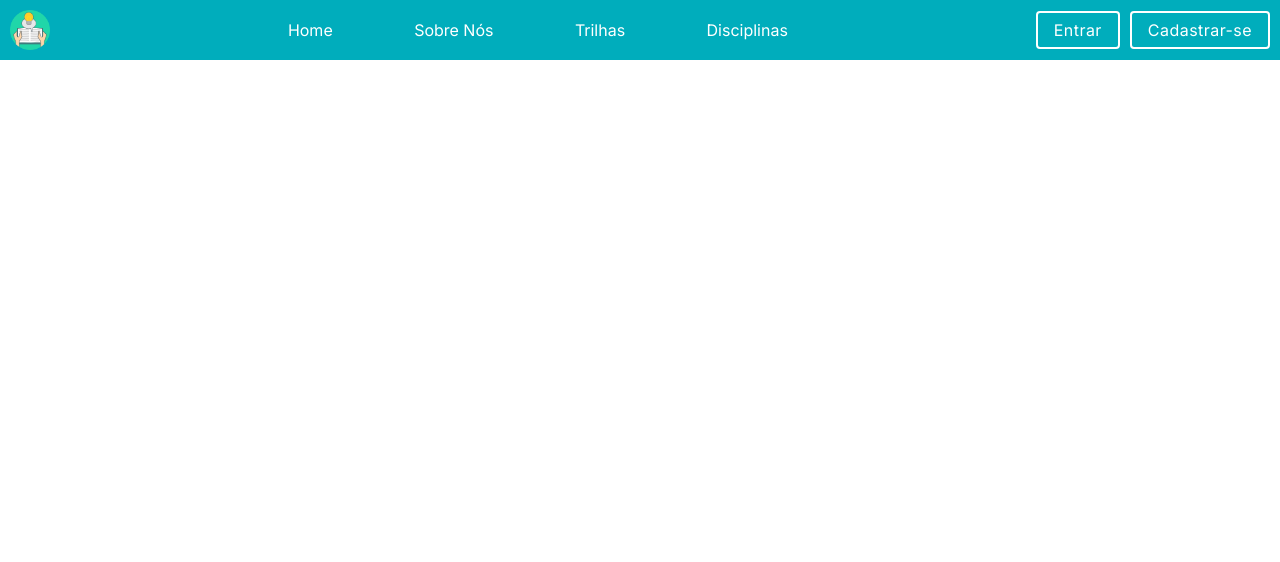
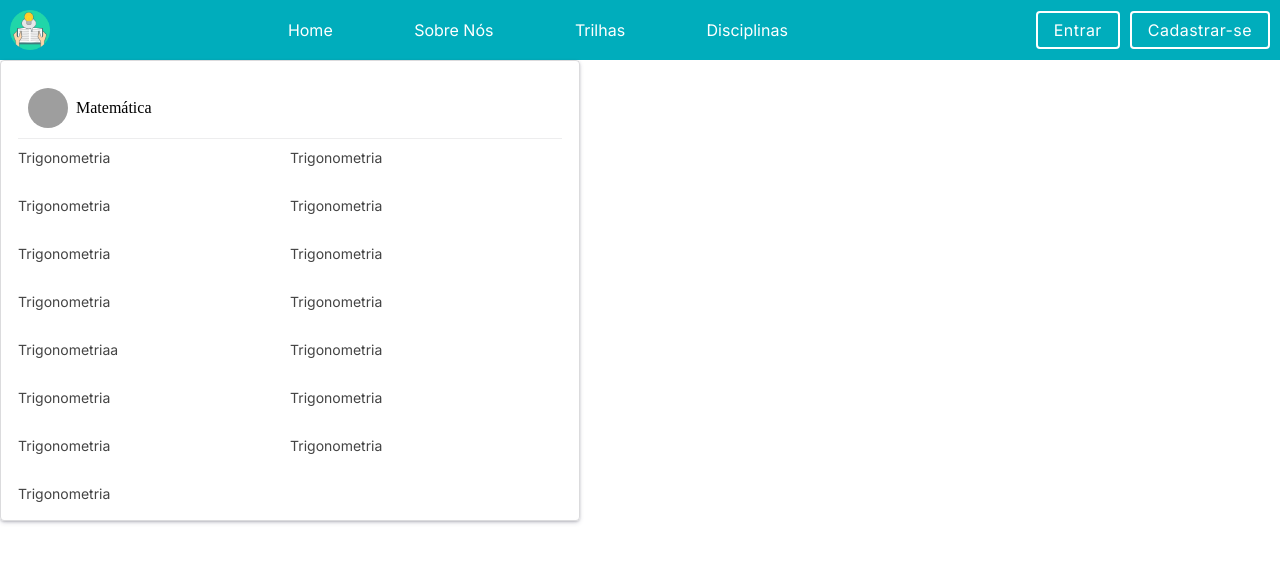
Before and after one commit to jvitorfeliciano/Know-Bridge, a React (Create React App) app: page /trails in a window 1280 px wide. Shown: the top 562 px of the page. Built offline with nearby package versions, Linux system fonts and the light colour scheme; no server answers; grey boxes are pictures that could not be loaded.

Commit message:
feat: add Content Box component

```diff
--- a/src/App.js
+++ b/src/App.js
@@ -7,6 +7,7 @@ import { UserProvider } from "./contexts/userContext";
 import HomePage from "./pages/HomePage";
 import SignIn from "./pages/SignIn";
 import SignUp from "./pages/SignUp";
+import TrailsPage from "./pages/TrailsPage";
 import UserPage from "./pages/UserPage";
 
 function App() {
@@ -48,6 +49,7 @@ function App() {
                             </ProtectedRouteGuard>
                         }
                     />
+                    <Route path="/trails" element={<TrailsPage />} />
                 </Routes>
             </BrowserRouter>
         </UserProvider>
--- /dev/null
+++ b/src/components/ContentBox/index.js
@@ -0,0 +1,89 @@
+import { Avatar } from "@mui/material";
+import styled from "styled-components";
+import colorDictionary from "../../constants/colors";
+
+export default function ContentBox() {
+    return (
+        <Container>
+            <Top>
+                <TopLeft>
+                    <Avatar alt="Remy Sharp" src="/static/images/avatar/1.jpg" />
+                    <h2>Matemática</h2>
+                </TopLeft>
+                <TopRight></TopRight>
+            </Top>
+            <Bottom>
+                <div>
+                    <h3>Trigonometria</h3>
+                    <h3>Trigonometria</h3>
+                    <h3>Trigonometria</h3>
+                    <h3>Trigonometria</h3>
+                    <h3>Trigonometriaa</h3>
+                    <h3>Trigonometria</h3>
+                    <h3>Trigonometria</h3>
+                    <h3>Trigonometria</h3>
+                </div>
+                <div>
+                    <h3>Trigonometria</h3>
+                    <h3>Trigonometria</h3>
+                    <h3>Trigonometria</h3>
+                    <h3>Trigonometria</h3>
+                    <h3>Trigonometria</h3>
+                    <h3>Trigonometria</h3>
+                    <h3>Trigonometria</h3>
+                </div>
+            </Bottom>
+        </Container>
+    );
+}
+
+const Container = styled.section`
+    width: 580px;
+    height: auto;
+    padding: 17px;
+    border: 1px solid rgba(33, 36, 44, 0.16);
+    box-shadow: rgba(50, 50, 93, 0.25) 0px 2px 5px -1px, rgba(0, 0, 0, 0.3) 0px 1px 3px -1px;
+    border-radius: 4px;
+`;
+
+const Top = styled.div`
+    width: 100%;
+    border-bottom: 1px solid rgba(33, 36, 44, 0.08);
+    padding: 10px;
+    display: flex;
+    align-items: center;
+    justify-content: space-between;
+`;
+const TopRight = styled.div`
+    background: yellow;
+`;
+
+const TopLeft = styled.div`
+    display: flex;
+    align-items: center;
+
+    h2 {
+        margin-left: 8px;
+    }
+`;
+
+const Bottom = styled.div`
+    margin-top: 10px;
+    width: 100%;
+    display: flex;
+    div {
+        margin-right: 10px;
+        word-wrap: break-word;
+        width: 50%;
+    }
+    div > *:not(:first-child) {
+        margin-top: 30px;
+    }
+    h3 {
+        font-family: "Inter", sans-serif;
+        font-weight: 400;
+        font-size: 14px;
+        line-height: 18px;
+        color: ${colorDictionary.gray};
+    }
+`;
--- a/src/components/Header/index.js
+++ b/src/components/Header/index.js
@@ -18,7 +18,9 @@ export default function Header() {
             <Middle>
                 <Legend>Home</Legend>
                 <Legend>Sobre Nós</Legend>
-                <Legend>Trilhas</Legend>
+                <StyledLink to="/trails">
+                    <Legend>Trilhas</Legend>
+                </StyledLink>
                 <Legend>Disciplinas</Legend>
             </Middle>
             <Right>
--- a/src/constants/colors/index.js
+++ b/src/constants/colors/index.js
@@ -1,7 +1,8 @@
 const colorDictionary = {
     navyBlue: "#00ADBC",
-    white:"#FFFFFF",
-    black:"#000000"
+    white: "#FFFFFF",
+    black: "#000000",
+    gray: "#444444",
 };
 
 export default colorDictionary;
--- /dev/null
+++ b/src/pages/TrailsPage/index.js
@@ -0,0 +1,9 @@
+import ContentBox from "../../components/ContentBox";
+
+export default function TrailsPage() {
+    return (
+        <div>
+            <ContentBox />
+        </div>
+    );
+}
```
